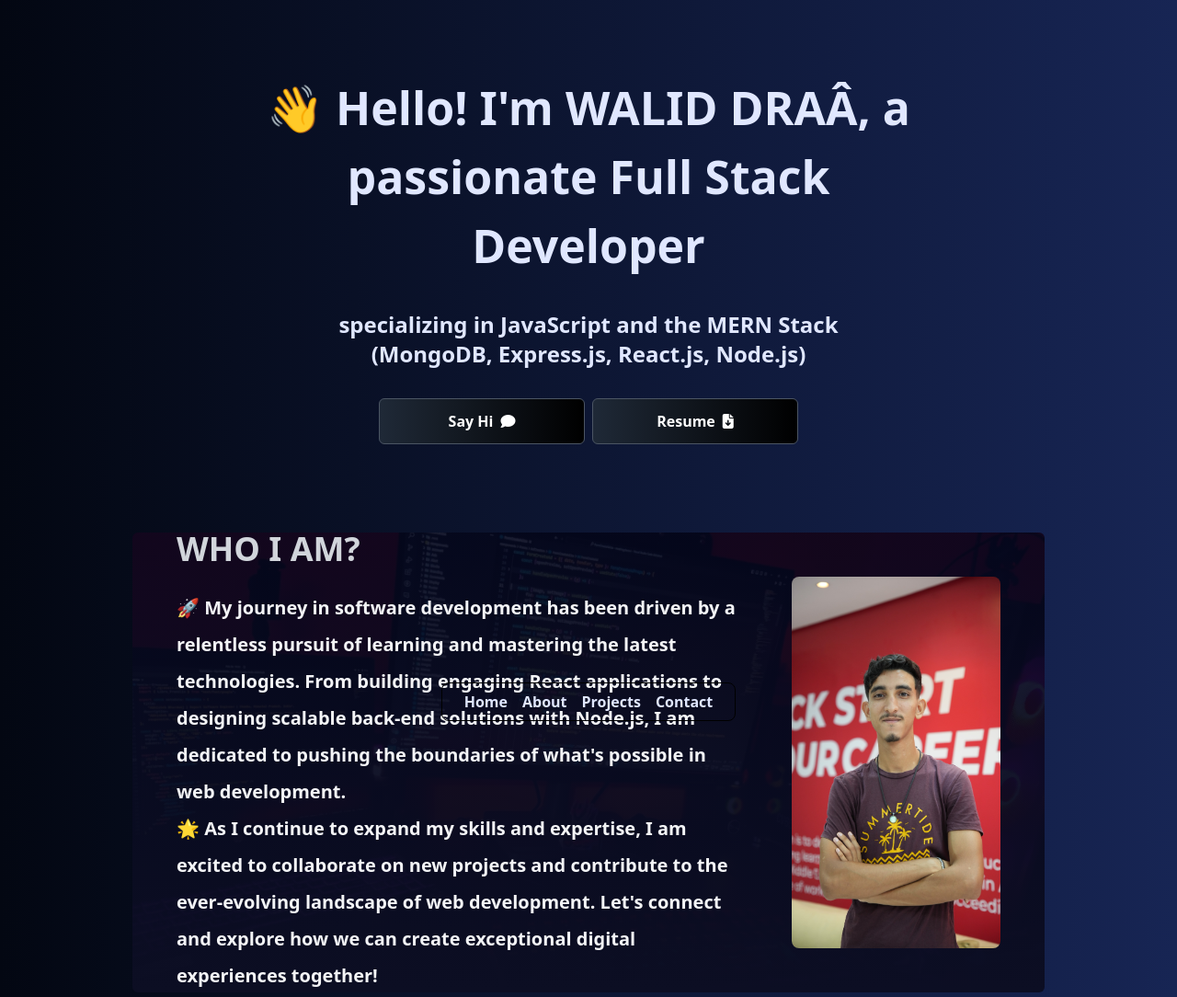
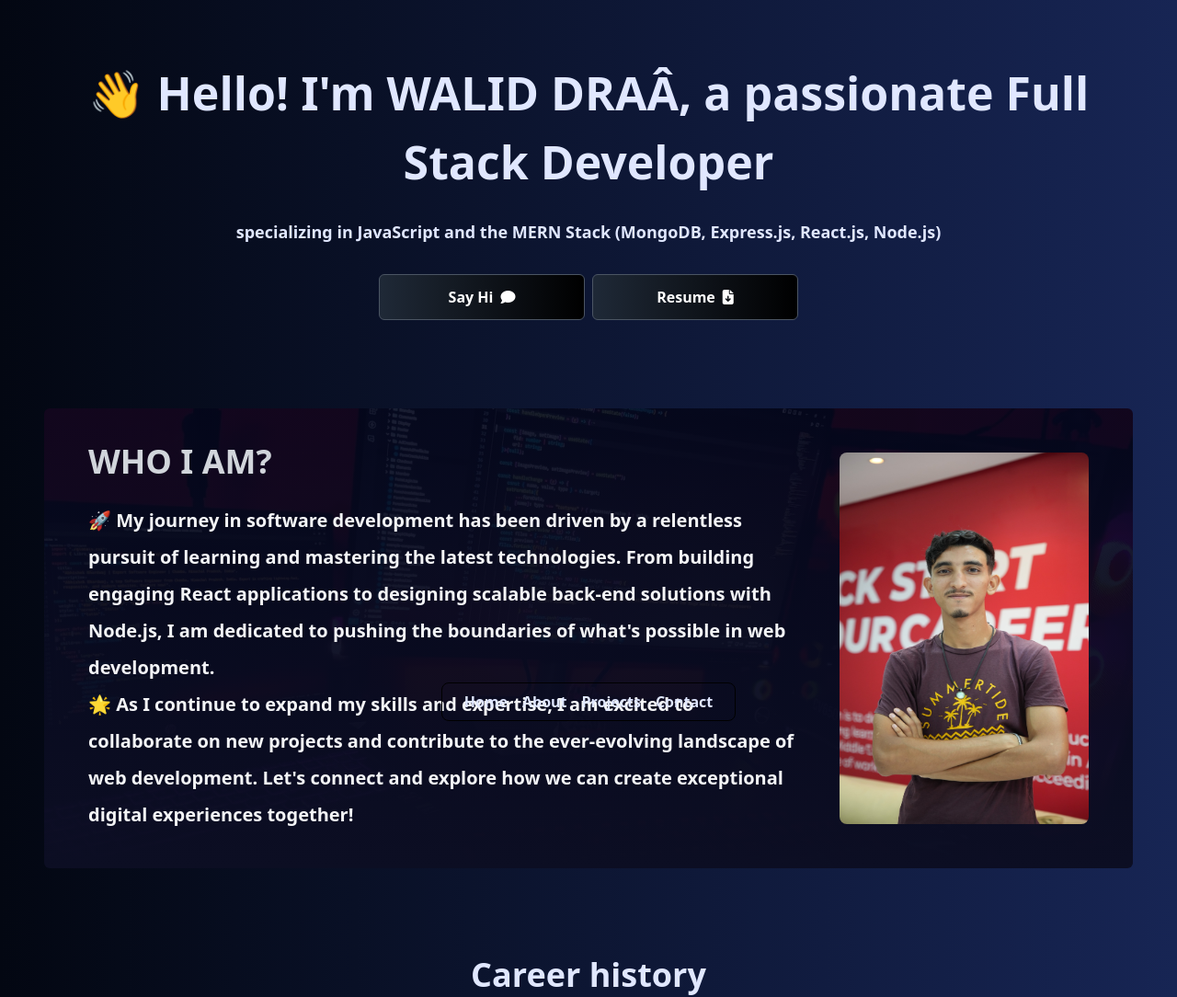
Before and after one commit to wa1ead/Portfolio_Project, a plain HTML site: page index.html in a window 1280 px wide. Shown: the top 1084 px of the page at 92% size. Drawn offline with nearby package versions, Linux system fonts and the light colour scheme.

Commit message:
medium responsivity: hero section

```diff
--- a/index.html
+++ b/index.html
@@ -41,12 +41,12 @@
   </header>
   <main>
     <section id="hero">
-      <div class="mx-32 my-20">
+      <div class="mx-32 my-20 md:mx-8 md:my-16">
         <div class="text-center">
-          <h1 class="font-extrabold text-[50px] mx-32">
+          <h1 class="font-extrabold text-[50px] mx-32 md:mx-4">
             👋 Hello! I'm WALID DRAÂ, a passionate Full Stack Developer
           </h1>
-          <p class="font-bold text-2xl mt-8 mx-60">
+          <p class="font-bold text-2xl mt-8 mx-60 md:my-6 md:mx-8 md:text-lg">
             specializing in JavaScript and the MERN Stack (MongoDB,
             Express.js, React.js, Node.js)
           </p>
```
